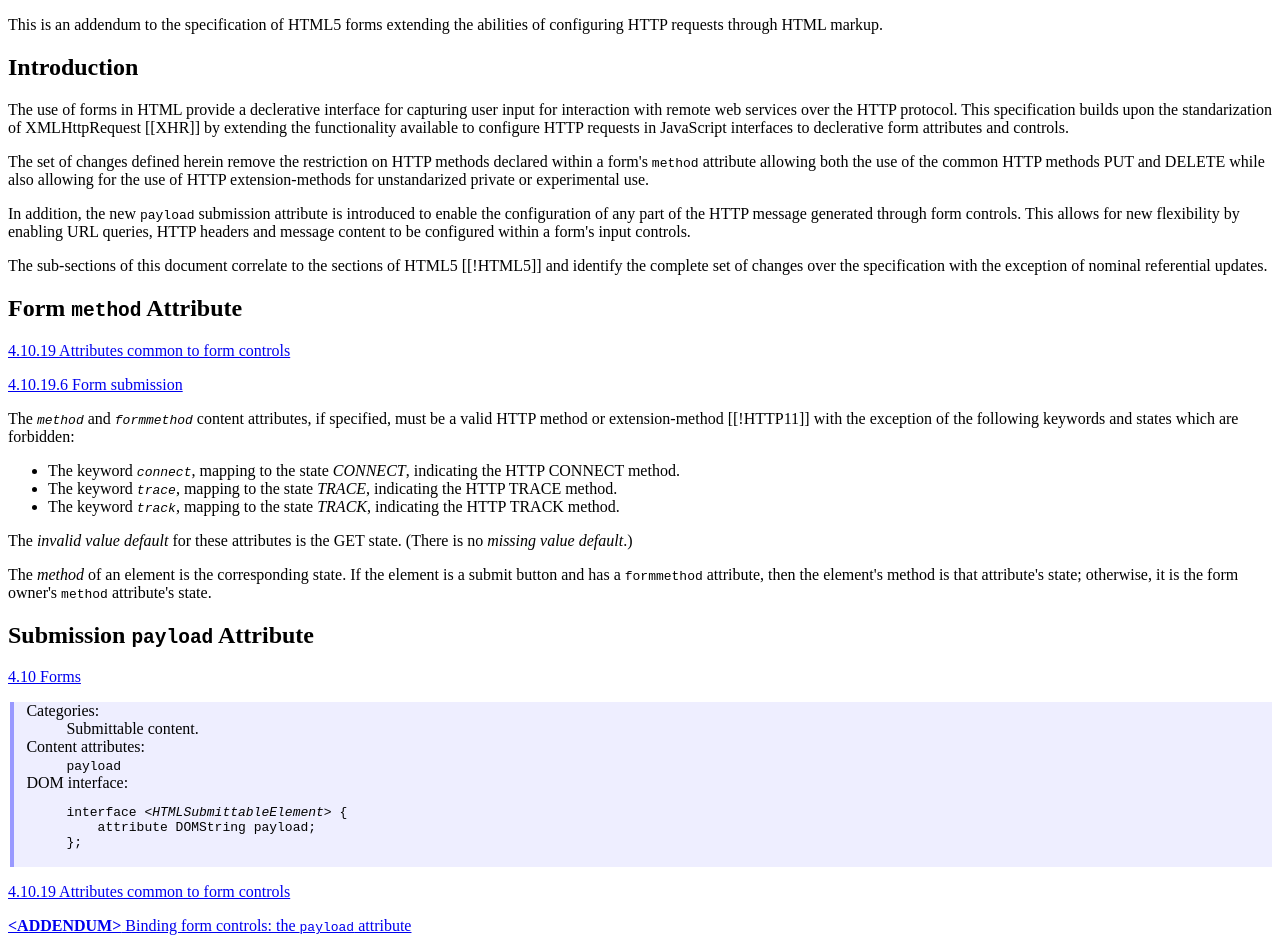
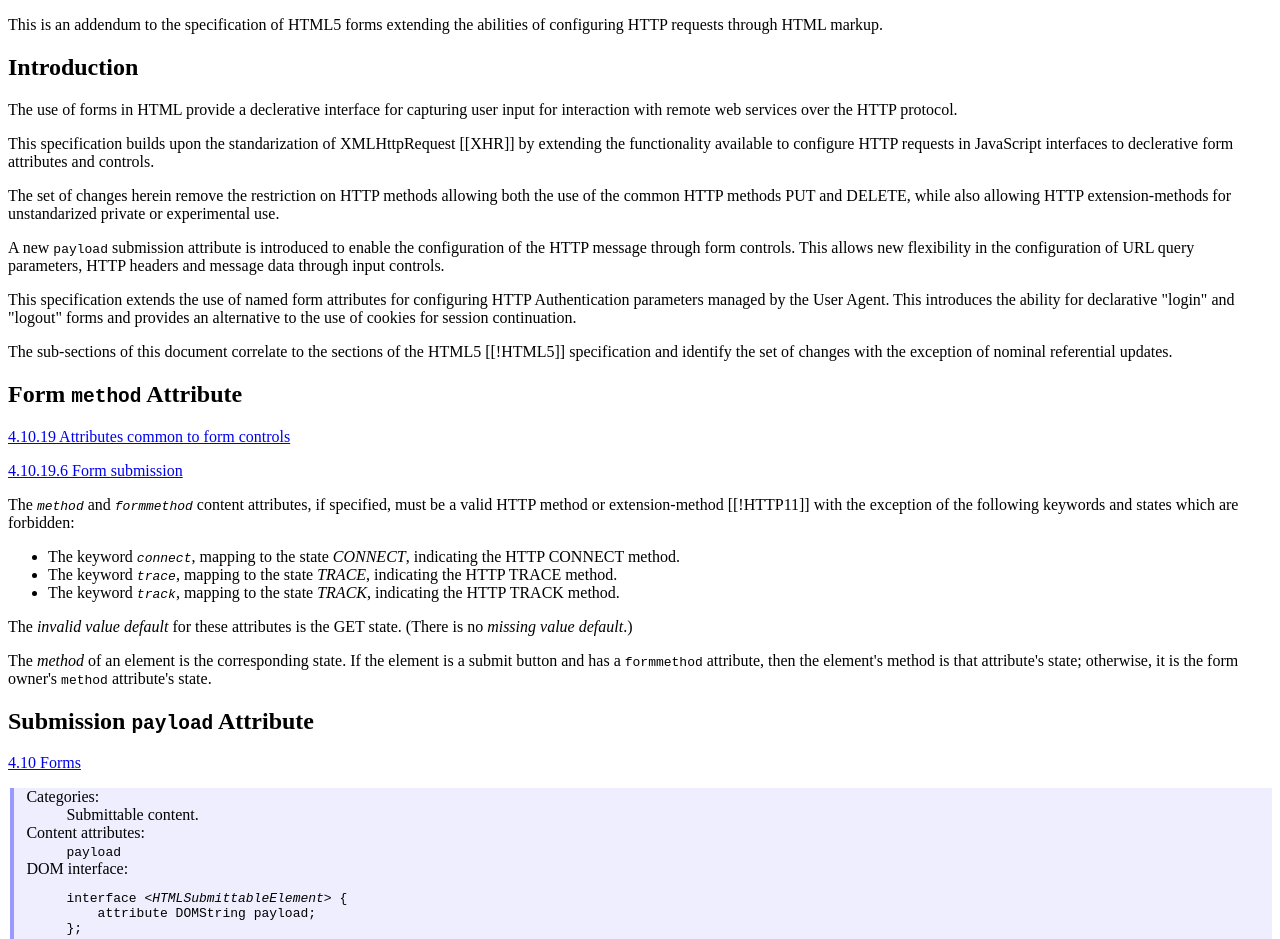
Before and after one commit to cameronjones/form-http-extensions, a plain HTML site: page index.html in a window 1280 px wide. Shown: the top 939 px of the page. Drawn offline with Linux system fonts and the light colour scheme.

Commit message:
Updated introduction section

```diff
--- a/index.html
+++ b/index.html
@@ -26,10 +26,6 @@
     };
   </script>
   <style type="text/css">
-    #respec-err {
-      display: none;
-    }
-
     .element {
       background: none repeat scroll 0 0 #EEEEFF;
       border-left: 0.25em solid #9999FF;
@@ -46,7 +42,7 @@
   <section id='abstract'>
 
     <p>This is an addendum to the specification of HTML5 forms extending the
-		abilities of configuring HTTP requests through HTML markup.</p>
+    abilities of configuring HTTP requests through HTML markup.</p>
 
   </section>
 
@@ -54,27 +50,31 @@
 
     <h2>Introduction</h2>
 
-    <p>The use of forms in HTML provide a declerative interface for
-    capturing user input for interaction with remote web services
-    over the HTTP protocol. This specification builds upon the standarization of
-		XMLHttpRequest [[XHR]] by extending the functionality available to configure
-		HTTP requests in JavaScript interfaces to declerative form attributes and
-		controls.</p>
+    <p>The use of forms in HTML provide a declerative interface for capturing
+    user input for interaction with remote web services over the HTTP protocol.
+    </p>
 
-		<p>The set of changes defined herein remove the restriction on HTTP methods
-		declared within a form's <code>method</code> attribute allowing both the use
-		of the common HTTP methods PUT and DELETE while also allowing for the use of
-		HTTP extension-methods for unstandarized private or experimental use.</p>
+    <p>This specification builds upon the standarization of XMLHttpRequest
+    [[XHR]] by extending the functionality available to configure HTTP requests
+    in JavaScript interfaces to declerative form attributes and controls.</p>
 
-	  <p>In addition, the new <code>payload</code> submission attribute is
-		introduced to enable the configuration of any part of the HTTP message
-		generated through form controls. This allows for new flexibility by
-		enabling URL queries, HTTP headers and message content to be configured
-		within a form's input controls.</p>
+		<p>The set of changes herein remove the restriction on HTTP methods allowing
+    both the use of the common HTTP methods PUT and DELETE, while also allowing
+    HTTP extension-methods for unstandarized private or experimental use.</p>
 
-    <p>The sub-sections of this document correlate to the sections of
-    HTML5 [[!HTML5]] and identify the complete set of changes over the
-    specification with the exception of nominal referential updates.</p>
+	  <p>A new <code>payload</code> submission attribute is introduced to enable
+    the configuration of the HTTP message through form controls. This allows new
+    flexibility in the configuration of URL query parameters, HTTP headers and
+    message data through input controls.</p>
+
+    <p>This specification extends the use of named form attributes for
+    configuring HTTP Authentication parameters managed by the User Agent. This
+    introduces the ability for declarative "login" and "logout" forms and
+    provides an alternative to the use of cookies for session continuation.</p>
+
+    <p>The sub-sections of this document correlate to the sections of the HTML5
+    [[!HTML5]] specification and identify the set of changes with the exception
+    of nominal referential updates.</p>
 
   </section>
 
@@ -170,13 +170,13 @@
 
       <p>
         <a href="http://www.w3.org/TR/html5/forms.html#attributes-common-to-form-controls">
-          <span>4.10.19 Attributes common to form controls</span>
+          4.10.19 Attributes common to form controls
         </a>
       </p>
 
       <p>
         <a href="#payload-attribute-spec">
-          <strong>&lt;ADDENDUM&gt;</strong> Binding form controls: the <code>payload</code> attribute
+          &lt;ADDENDUM&gt; Binding form controls: the <code>payload</code> attribute
         </a>
       </p>
 
@@ -246,7 +246,7 @@
 
       <p>
         <a href="http://www.w3.org/TR/html5/forms.html#attributes-common-to-form-controls">
-          <span>4.10.19 Attributes common to form controls</span>
+          4.10.19 Attributes common to form controls
         </a>
       </p>
 
```
Also changed, not shown: 1 other file.
